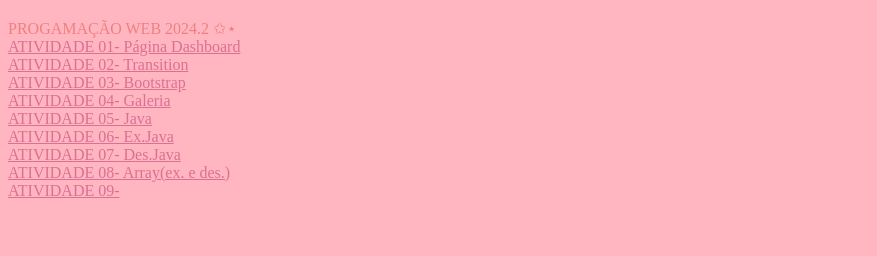
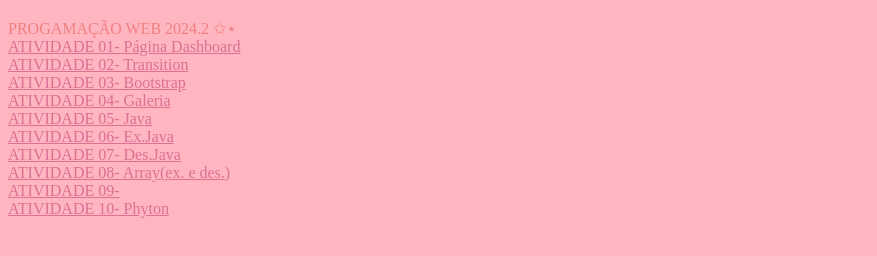
Before and after one commit to hanv1c/INFO2, a plain HTML site: page index.html in a window 1280 px wide. Shown: the part 62-318 px from the top of the page, without its empty margins (0-877 px from the left). Drawn offline with Linux system fonts and the light colour scheme.

Commit message:
Update index.html

```diff
--- a/index.html
+++ b/index.html
@@ -30,5 +30,6 @@
     <a href="07">ATIVIDADE 07- Des.Java </a> <br>
     <a href="08">ATIVIDADE 08- Array(ex. e des.) </a> <br>
     <a href="09">ATIVIDADE 09-  </a> <br>
+    <a href="projetophyton">ATIVIDADE 10-  Phyton </a> <br>
 </body>
 </html>
```
